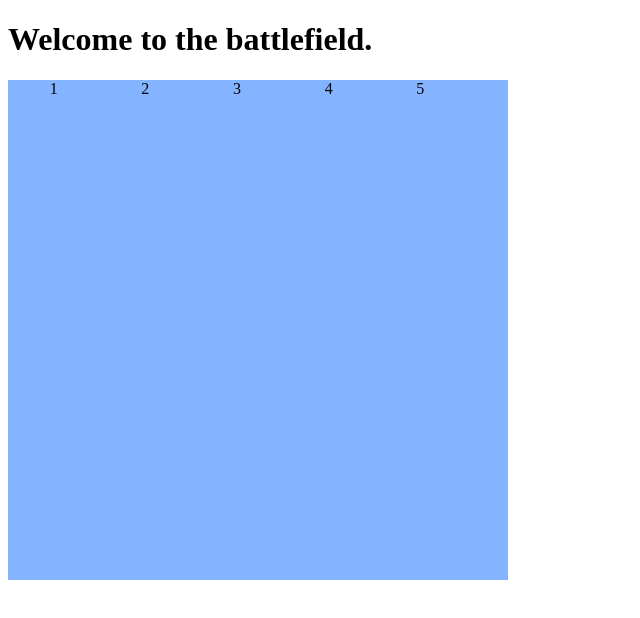
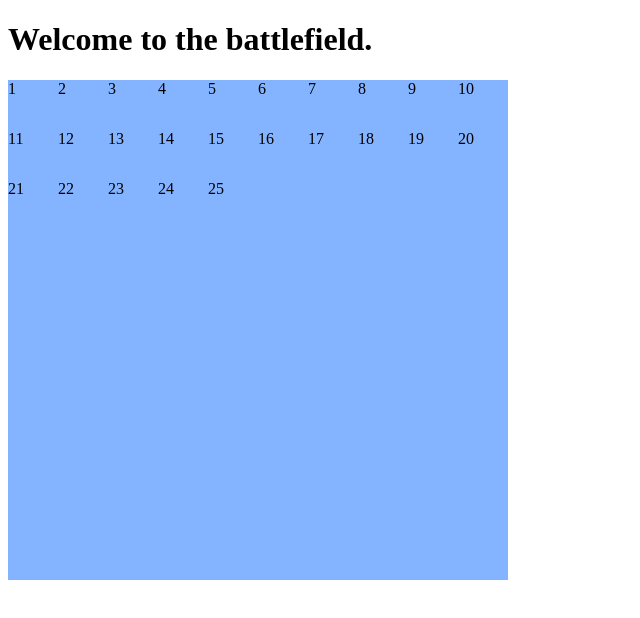
Before and after one commit to waruiz/BattleShipt, a React app: page / in a window 1280 px wide. Both pictures are taken after typing "Sample" into the empty fields and a click on the button "Submit". Shown: the top 618 px of the page, without its empty margins (0-640 px from the left). Built offline with nearby package versions, Linux system fonts and the light colour scheme; the HTML template or start-up script is replaced by a standard one.

Commit message:
Dynamically render tiles on grid

```diff
--- a/client/src/components/Grid.jsx
+++ b/client/src/components/Grid.jsx
@@ -1,23 +1,41 @@
 import React, { Component } from 'react';
+
+// import Tile from './Tile.jsx';
 
 import styles from '../styles/Grid.css';
 
 export default class Grid extends Component {
   render() {
+    let tiles = [];
+
+    let columnStart = 1;
+    let columnEnd = 2;
+    let rowStart = 0;
+    let rowEnd = 1;
+
+    for (let i = 0; i < 25; i++) {
+      let position = {
+        gridArea: `${rowStart} / ${columnStart} / ${rowEnd} / ${columnEnd}`
+      };
+
+      if (i % 5 === 0) {
+        rowStart += 1;
+        rowEnd += 1;
+        columnStart = 1;
+        columnEnd = 2;
+      } else {
+        columnStart += 1;
+        columnEnd += 1;
+      }
+      tiles.push(
+        <div className='tileStyle'
+          style={position} >{i + 1}</div>
+      );
+    }
+
     return(
       <div id="ocean" className='gridSize' >
-        <div id="grid" className='gridStyle' >
-          <div className="tile" className='tileStyle'
-            style={{gridColumn: 'col-start 1 / span 1'}} >1</div>
-          <div className="tile" className='tileStyle'
-            style={{gridColumn: 'col-start 2 / span 1'}} >2</div>
-          <div className="tile" className='tileStyle'
-            style={{gridColumn: 'col-start 3 / span 1'}} >3</div>
-          <div className="tile" className='tileStyle'
-            style={{gridColumn: 'col-start 4 / span 1'}} >4</div>
-          <div className="tile" className='tileStyle'
-            style={{gridColumn: 'col-start 5 / span 1'}} >5</div>
-        </div>
+        {tiles.map(tile => tile)}
       </div>
     );
   }
```
